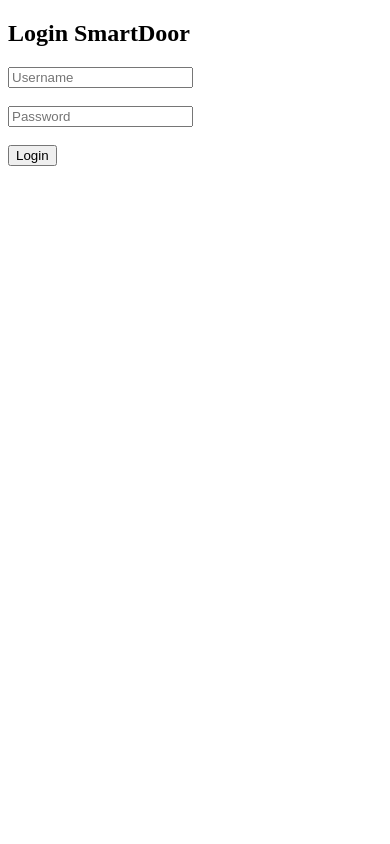
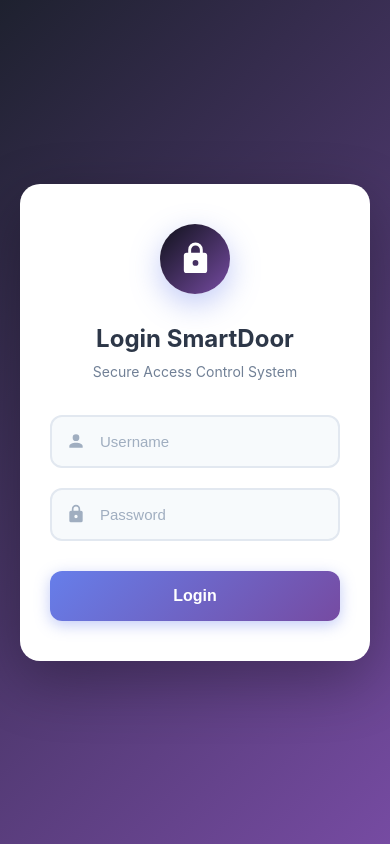
Before and after one commit to diaasfadlan/Smartdoor, a Flask app: page / in a window 390 px wide. Run offline with Flask 3, Linux system fonts and the light colour scheme.

Commit message:
Update login.html

```diff
--- a/templates/login.html
+++ b/templates/login.html
@@ -1,13 +1,190 @@
 <!doctype html>
 <html>
-<head><meta charset="utf-8"><title>SmartDoor - Login</title></head>
+<head>
+  <meta charset="utf-8">
+  <meta name="viewport" content="width=device-width, initial-scale=1.0">
+  <title>SmartDoor - Login</title>
+  <style>
+    * { margin: 0; padding: 0; box-sizing: border-box; }
+    body {
+      font-family: -apple-system, BlinkMacSystemFont, 'Segoe UI', Roboto, Helvetica, Arial, sans-serif;
+      background: linear-gradient(135deg, #1e212f 0%, #764ba2 100%);
+      min-height: 100vh;
+      display: flex;
+      align-items: center;
+      justify-content: center;
+      padding: 20px;
+    }
+    .login-container {
+      background: #fff;
+      border-radius: 20px;
+      box-shadow: 0 20px 60px rgba(0,0,0,0.3);
+      padding: 50px 40px;
+      width: 100%;
+      max-width: 420px;
+      animation: slideUp 0.5s ease;
+    }
+    @keyframes slideUp {
+      from { opacity: 0; transform: translateY(30px); }
+      to { opacity: 1; transform: translateY(0); }
+    }
+    .lock-icon {
+      width: 80px;
+      height: 80px;
+      background: linear-gradient(135deg, #0f111a 0%, #764ba2 100%);
+      border-radius: 50%;
+      margin: 0 auto 30px;
+      display: flex;
+      align-items: center;
+      justify-content: center;
+      box-shadow: 0 10px 30px rgba(102, 126, 234, 0.4);
+    }
+    .lock-icon svg {
+      width: 40px;
+      height: 40px;
+      fill: #fff;
+    }
+    h2 {
+      text-align: center;
+      color: #2d3748;
+      font-size: 28px;
+      margin-bottom: 10px;
+      font-weight: 700;
+    }
+    .subtitle {
+      text-align: center;
+      color: #718096;
+      font-size: 14px;
+      margin-bottom: 35px;
+    }
+    .error {
+      background: #fee;
+      color: #c53030;
+      padding: 12px 16px;
+      border-radius: 10px;
+      margin-bottom: 20px;
+      font-size: 14px;
+      border-left: 4px solid #c53030;
+      animation: shake 0.5s;
+    }
+    @keyframes shake {
+      0%, 100% { transform: translateX(0); }
+      25% { transform: translateX(-10px); }
+      75% { transform: translateX(10px); }
+    }
+    form {
+      margin-top: 0;
+    }
+    .input-group {
+      margin-bottom: 20px;
+      position: relative;
+    }
+    .input-group svg {
+      position: absolute;
+      left: 16px;
+      top: 50%;
+      transform: translateY(-50%);
+      width: 20px;
+      height: 20px;
+      fill: #a0aec0;
+    }
+    input {
+      width: 100%;
+      padding: 16px 16px 16px 48px;
+      border: 2px solid #e2e8f0;
+      border-radius: 12px;
+      font-size: 15px;
+      transition: all 0.3s;
+      outline: none;
+      background: #f7fafc;
+    }
+    input:focus {
+      border-color: #667eea;
+      background: #fff;
+      box-shadow: 0 0 0 3px rgba(102, 126, 234, 0.1);
+    }
+    input::placeholder {
+      color: #a0aec0;
+    }
+    button {
+      width: 100%;
+      padding: 16px;
+      background: linear-gradient(135deg, #667eea 0%, #764ba2 100%);
+      color: #fff;
+      border: none;
+      border-radius: 12px;
+      font-size: 16px;
+      font-weight: 600;
+      cursor: pointer;
+      transition: all 0.3s;
+      box-shadow: 0 4px 15px rgba(102, 126, 234, 0.4);
+      margin-top: 10px;
+    }
+    button:hover {
+      transform: translateY(-2px);
+      box-shadow: 0 6px 20px rgba(102, 126, 234, 0.5);
+    }
+    button:active {
+      transform: translateY(0);
+    }
+
+    @media (max-width: 480px) {
+      .login-container {
+        padding: 40px 30px;
+      }
+      h2 {
+        font-size: 24px;
+      }
+      .lock-icon {
+        width: 70px;
+        height: 70px;
+      }
+      .lock-icon svg {
+        width: 35px;
+        height: 35px;
+      }
+    }
+
+    @media (max-width: 360px) {
+      .login-container {
+        padding: 30px 20px;
+      }
+      input {
+        padding: 14px 14px 14px 44px;
+        font-size: 14px;
+      }
+      button {
+        padding: 14px;
+        font-size: 15px;
+      }
+    }
+  </style>
+</head>
 <body>
-  <h2>Login SmartDoor</h2>
-  {% if error %}<p style="color:red">{{ error }}</p>{% endif %}
-  <form method="post">
-    <input name="username" placeholder="Username"><br><br>
-    <input name="password" type="password" placeholder="Password"><br><br>
-    <button type="submit">Login</button>
-  </form>
+  <div class="login-container">
+    <div class="lock-icon">
+      <svg viewBox="0 0 24 24">
+        <path d="M12 17a2 2 0 0 0 2-2a2 2 0 0 0-2-2a2 2 0 0 0-2 2a2 2 0 0 0 2 2m6-9a2 2 0 0 1 2 2v10a2 2 0 0 1-2 2H6a2 2 0 0 1-2-2V10a2 2 0 0 1 2-2h1V6a5 5 0 0 1 5-5a5 5 0 0 1 5 5v2h1m-6-5a3 3 0 0 0-3 3v2h6V6a3 3 0 0 0-3-3z"/>
+      </svg>
+    </div>
+    <h2>Login SmartDoor</h2>
+    <div class="subtitle">Secure Access Control System</div>
+    {% if error %}<div class="error">{{ error }}</div>{% endif %}
+    <form method="post">
+      <div class="input-group">
+        <svg viewBox="0 0 24 24">
+          <path d="M12 4a4 4 0 0 1 4 4a4 4 0 0 1-4 4a4 4 0 0 1-4-4a4 4 0 0 1 4-4m0 10c4.42 0 8 1.79 8 4v2H4v-2c0-2.21 3.58-4 8-4z"/>
+        </svg>
+        <input name="username" placeholder="Username" autocomplete="username">
+      </div>
+      <div class="input-group">
+        <svg viewBox="0 0 24 24">
+          <path d="M12 17a2 2 0 0 0 2-2a2 2 0 0 0-2-2a2 2 0 0 0-2 2a2 2 0 0 0 2 2m6-9a2 2 0 0 1 2 2v10a2 2 0 0 1-2 2H6a2 2 0 0 1-2-2V10a2 2 0 0 1 2-2h1V6a5 5 0 0 1 5-5a5 5 0 0 1 5 5v2h1m-6-5a3 3 0 0 0-3 3v2h6V6a3 3 0 0 0-3-3z"/>
+        </svg>
+        <input name="password" type="password" placeholder="Password" autocomplete="current-password">
+      </div>
+      <button type="submit">Login</button>
+    </form>
+  </div>
 </body>
 </html>
```
